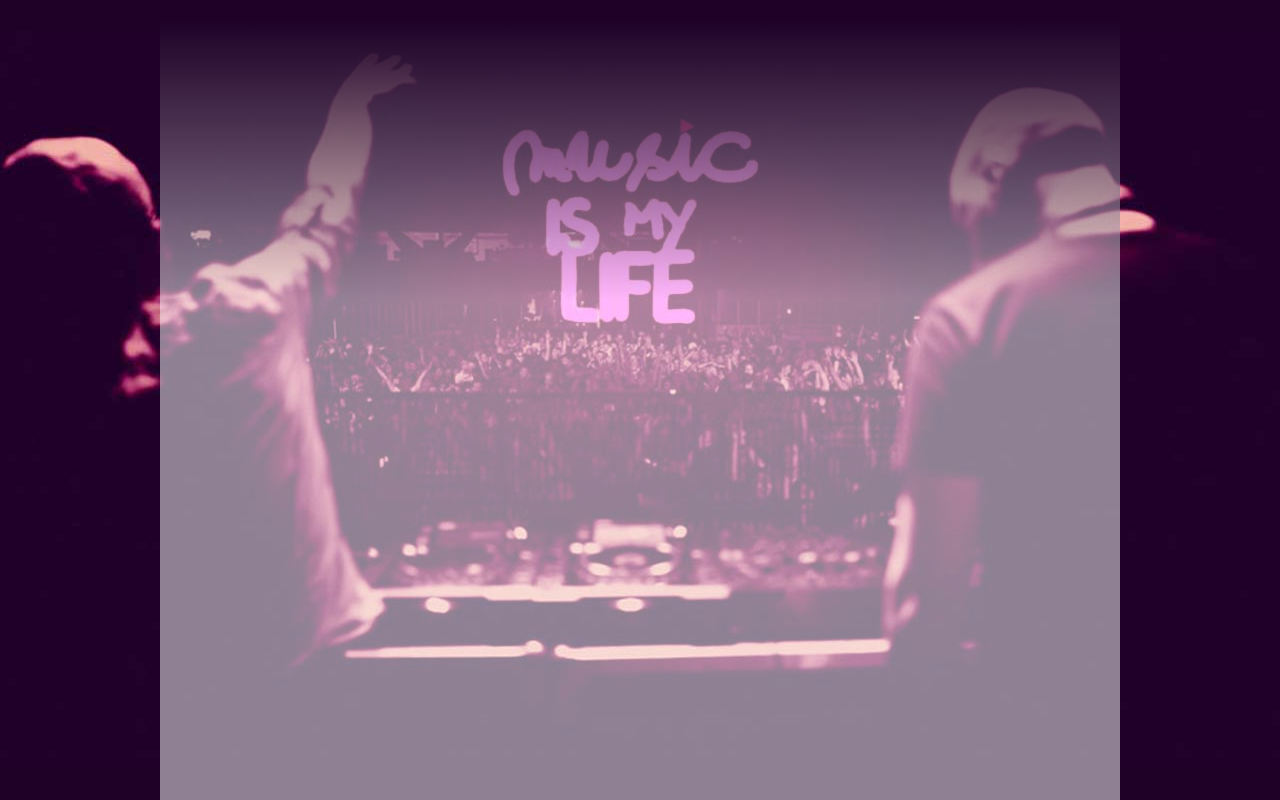
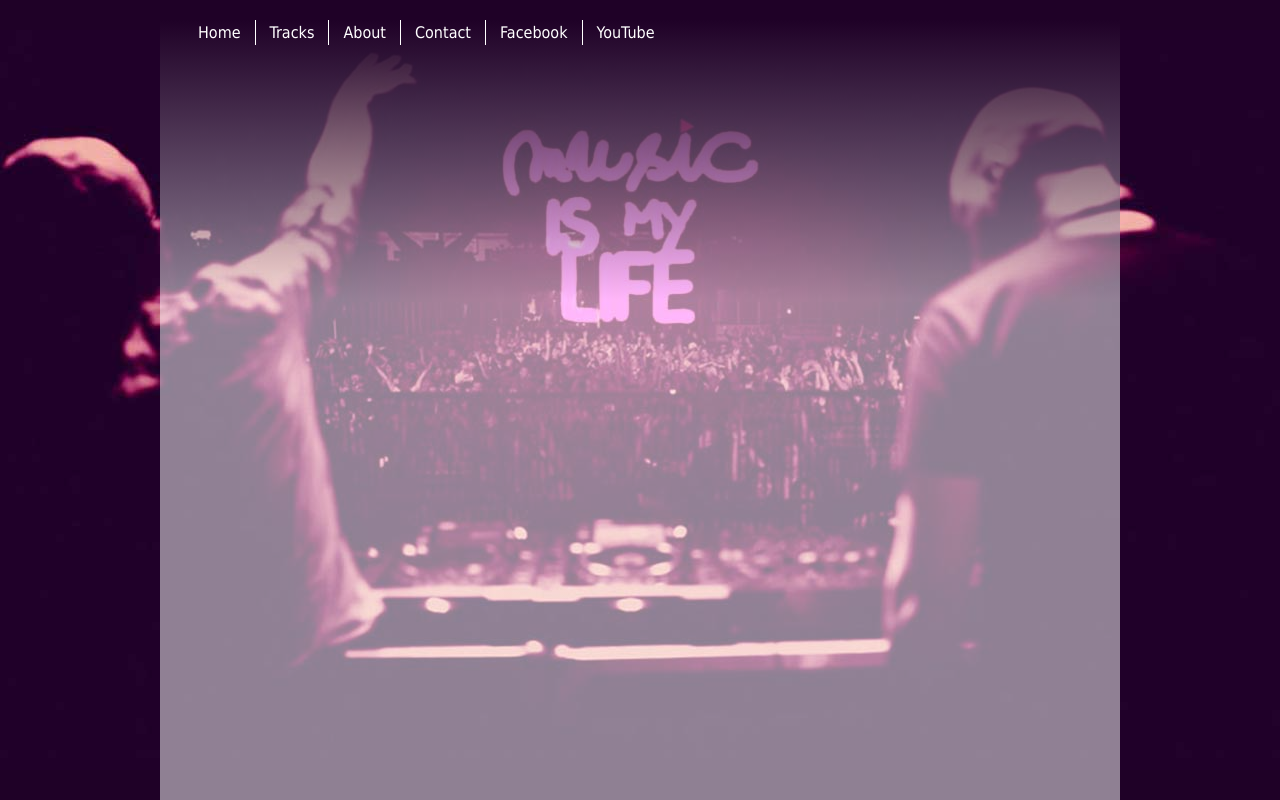
Before and after one commit to srgg6701/Music-Is-My-Life, a website: page index.html in a window 1280 px wide. Drawn offline with nearby package versions, Linux system fonts and the light colour scheme.

Commit message:
Menu added.

```diff
--- a/css/styles.css
+++ b/css/styles.css
@@ -11,4 +11,24 @@ body{
     background: linear-gradient(to bottom, #1f0127 20px, rgba(255,255,255,0.5) 300px);
     float: none;
     min-height: 100%;
+    padding: 0 24px;
 }
+ul.menu{
+    display: inline-block;
+    margin: 20px 0;
+    padding: 0;
+}
+.menu li{
+    display: inline-block;
+    float: left;
+    padding: 0 14px;
+}
+#menu-top a{
+    color: white;
+    font-family: Tahoma, Arial, serif;
+    text-decoration: none;
+}
+
+#menu-top li +li{
+    border-left: solid 1px white;
+}
--- a/index.html
+++ b/index.html
@@ -11,7 +11,16 @@
 </head>
 <body>
 <div id="page" class="container col-sm-9">
-    <header></header>
+    <header>
+        <ul id="menu-top" class="menu menu--top">
+            <li><a href="#home">Home</a></li>
+            <li><a href="#tracks">Tracks</a></li>
+            <li><a href="#about">About</a></li>
+            <li><a href="#contact">Contact</a></li>
+            <li><a href="#facebook">Facebook</a></li>
+            <li><a href="#youtoube">YouTube</a></li>
+        </ul>
+    </header>
     <main></main>
 </div>
 </body>
```
